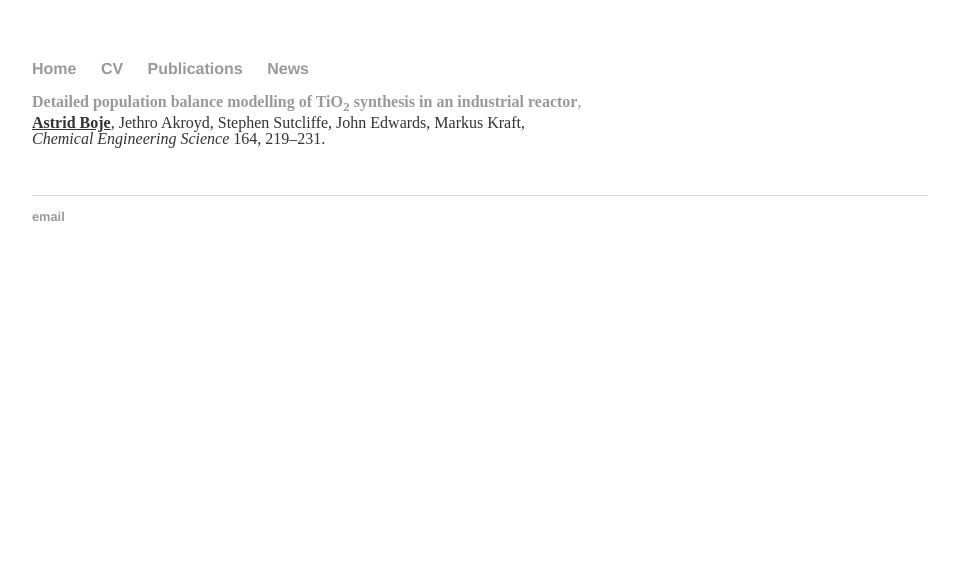
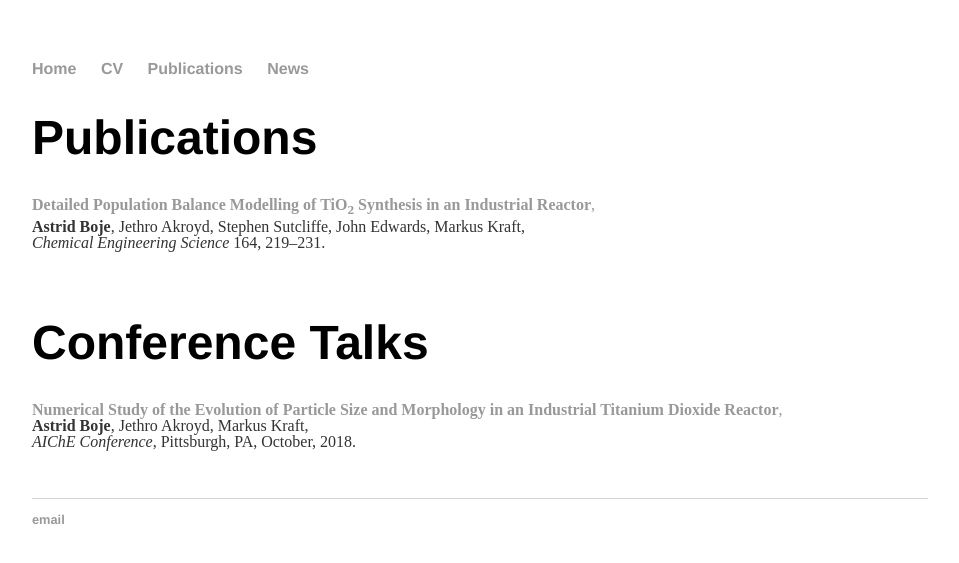
Before and after one commit to aab64/aab64.github.io, a Jekyll site: the page built from publications/index.html, in a window 1280 px wide. Shown: the top 563 px of the page, without its empty margins (160-1119 px from the left). Built offline with Jekyll 4.4.1, drawn with Linux system fonts in a browser that asks for light colours.

Commit message:
Update index.html

```diff
--- a/publications/index.html
+++ b/publications/index.html
@@ -1,19 +1,38 @@
 ---
 layout: default
-title: Astrid Boje's publications
+title: Astrid Boje | Publications
 ---
-
+<div class="title">
+	<h1> Publications </h1>
+</div>
 
 <div class="post-content">
   <p><a href="https://www.sciencedirect.com/science/article/pii/S0009250917301276">
-  <strong>Detailed population balance modelling of TiO<sub>2</sub> synthesis in an industrial reactor</strong>,
+  <strong>Detailed Population Balance Modelling of TiO<sub>2</sub> Synthesis in an Industrial Reactor</strong>,
   </a>
 <br />
-<u><strong>Astrid Boje</strong></u>, Jethro Akroyd, Stephen Sutcliffe, John Edwards, Markus Kraft,
+<strong>Astrid Boje</strong>, Jethro Akroyd, Stephen Sutcliffe, John Edwards, Markus Kraft,
 <br />
 <em>Chemical Engineering Science</em>
 164, 219&ndash;231.
 </p>
 <p><br /></p>
+</div>
+
+<div class="title">
+	<h1> Conference Talks </h1>
+  <div class="post-content">
+  <p><a href="https://aiche.confex.com/aiche/2018/meetingapp.cgi/Paper/516934">
+  <strong> Numerical Study of the Evolution of Particle Size and Morphology in an Industrial Titanium Dioxide Reactor</strong>,
+  </a>
+<br />
+<strong>Astrid Boje</strong>, Jethro Akroyd, Markus Kraft,
+<br />
+<em>AIChE Conference</em>,
+Pittsburgh, PA,
+October, 2018.
+</p>
+<p><br /></p>
+</div>
 
 </div>
```
